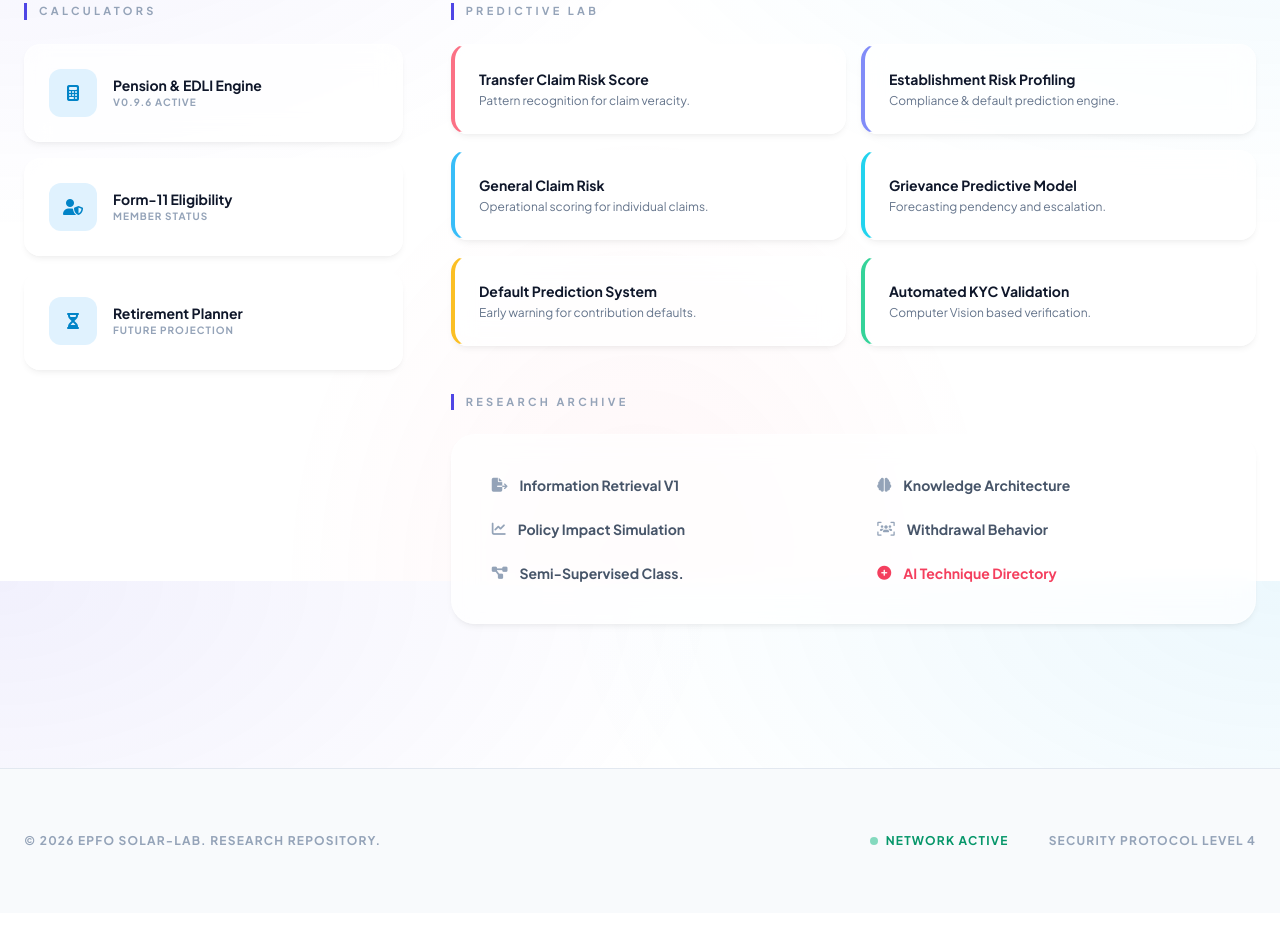
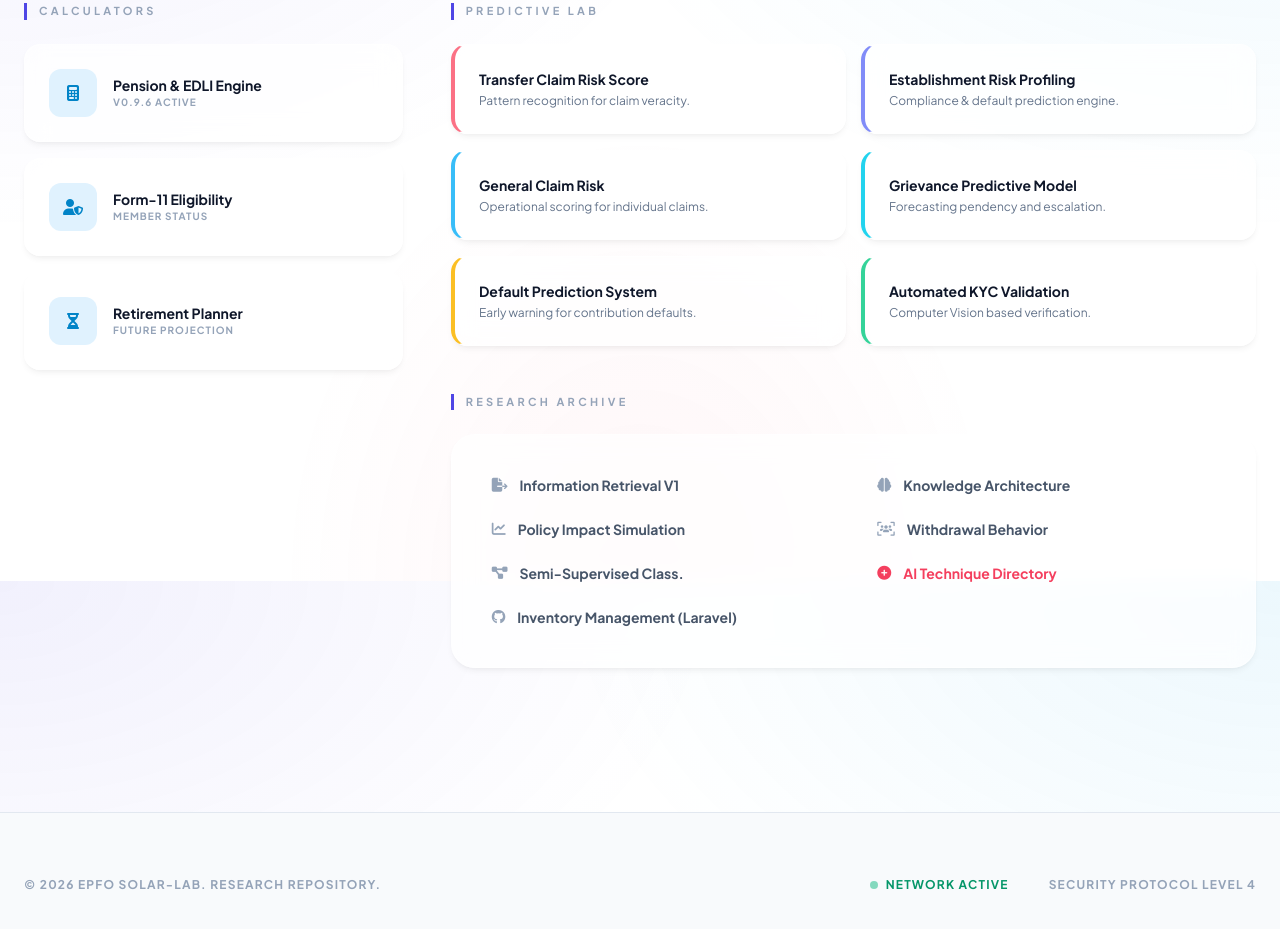
Before and after one commit to gauravmeena0708/pf-projects, a plain HTML site: page index.html in a window 1280 px wide. Shown: the part 1019-1948 px from the top of the page. Drawn offline with nearby package versions, Linux system fonts and the light colour scheme.

Commit message:
adding inventory management software

```diff
--- a/index.html
+++ b/index.html
@@ -288,6 +288,9 @@
                             <a href="./prototypes/more_usecases.html" class="text-sm font-black text-rose-500 hover:text-rose-600 transition flex items-center">
                                 <i class="fas fa-plus-circle mr-3"></i> AI Technique Directory
                             </a>
+                            <a href="https://github.com/gauravmeena0708/inventory-management-software-laravel" target="_blank" class="text-sm font-bold text-slate-600 hover:text-indigo-600 transition flex items-center">
+                                <i class="fab fa-github mr-3 text-slate-400"></i> Inventory Management (Laravel)
+                            </a>
                         </div>
                     </div>
                 </section>
```
Also changed, not shown: 1 other file.
